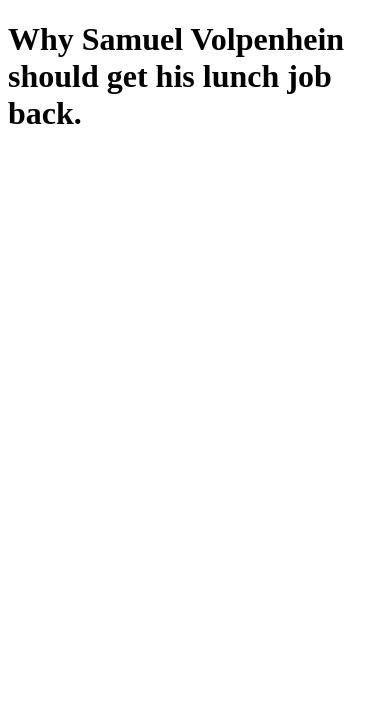
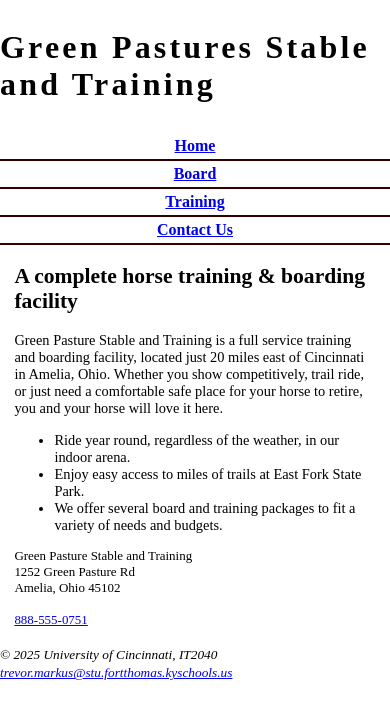
Before and after one commit to Highlands-High-School/my-website-FatalMonarch, a plain HTML site: page index.html in a window 390 px wide. Drawn offline with Linux system fonts and the light colour scheme.

Commit message:
Add files via upload

```diff
--- /dev/null
+++ b/gpst.css
@@ -0,0 +1,120 @@
+header,
+main,
+nav,
+footer,
+figure,
+figcaption,
+aside,
+section,
+article {
+  display: block;
+}
+
+#contact {
+  font-size: 90%;
+}
+
+#mobile {
+  display: none;
+}
+
+#desktop {
+  display: inline;
+}
+
+@media only screen and (max-width: 64em) {
+  body {
+    margin: 0;
+    background-color: #ffffff;
+  }
+
+  #wrapper {
+    min-width: 0;
+    width: auto;
+    box-shadow: none;
+    border: none;
+  }
+
+  header {
+    padding-top: 0.5em;
+    padding-bottom: 0.5em;
+    padding-left: 0;
+    height: auto;
+  }
+
+  h1 {
+    letter-spacing: 0.1em;
+  }
+
+  main {
+    margin-left: 0;
+  }
+
+  nav {
+    float: none;
+    width: auto;
+    text-align: center;
+    padding: 0.5em;
+  }
+
+  nav ul {
+    padding: 0;
+    margin: 0;
+  }
+
+  nav li {
+    display: inline;
+    padding: 0.25em 0.75em;
+  }
+
+  #heroHome,
+  #heroBoard,
+  #heroTraining {
+    margin-left: 0;
+    height: 200px;
+  }
+
+  footer {
+    margin-left: 0;
+  }
+}
+
+@media only screen and (max-width: 37.5em) {
+  main {
+    padding: 0.1em 1em;
+    font-size: 90%;
+  }
+
+  h1 {
+    font-size: 2em;
+  }
+
+  nav {
+    padding: 0;
+  }
+
+  nav li {
+    display: block;
+    margin: 0;
+    border-bottom: 2px solid #330000;
+  }
+
+  nav a {
+    display: block;
+  }
+
+  #heroHome,
+  #heroBoard,
+  #heroTraining {
+    background-image: none;
+    height: 0;
+  }
+
+  #mobile {
+    display: inline;
+  }
+
+  #desktop {
+    display: none;
+  }
+}
--- a/index.html
+++ b/index.html
@@ -1,6 +1,79 @@
 <!DOCTYPE html>
-  <html>
-      <head>
-        <h1>Why Samuel Volpenhein should get his lunch job back.</h1>
-      </head>
-  </html>
+<html lang="en">
+  <head>
+    <meta charset="utf-8" />
+    <meta name="viewport" content="width=device-width, initial-scale=1.0" />
+    <title>Green Pasture Stable and Training</title>
+    <link rel="stylesheet" href="gpst.css" />
+  </head>
+  <body>
+    <div id="wrapper">
+      <header>
+        <h1>Green Pastures Stable and Training</h1>
+      </header>
+
+      <nav>
+        <ul>
+          <li>
+            <a href="index.html"><b>Home</b></a>
+          </li>
+          <li>
+            <a href="board.html"><b>Board</b></a>
+          </li>
+          <li>
+            <a href="training.html"><b>Training</b></a>
+          </li>
+          <li>
+            <a href="contact.html"><b>Contact Us</b></a>
+          </li>
+        </ul>
+      </nav>
+
+      <div id="heroHome"></div>
+
+      <main>
+        <h2>A complete horse training &amp; boarding facility</h2>
+
+        <p>
+          Green Pasture Stable and Training is a full service training and
+          boarding facility, located just 20 miles east of Cincinnati in Amelia,
+          Ohio. Whether you show competitively, trail ride, or just need a
+          comfortable safe place for your horse to retire, you and your horse
+          will love it here.
+        </p>
+
+        <ul>
+          <li>
+            Ride year round, regardless of the weather, in our indoor arena.
+          </li>
+          <li>Enjoy easy access to miles of trails at East Fork State Park.</li>
+          <li>
+            We offer several board and training packages to fit a variety of
+            needs and budgets.
+          </li>
+        </ul>
+
+        <div id="contact">
+          Green Pasture Stable and Training<br />
+          1252 Green Pasture Rd<br />
+          Amelia, Ohio 45102<br /><br />
+          <a id="mobile" href="tel:888-555-0751">888-555-0751</a>
+          <span id="desktop">888-555-0751</span><br /><br />
+        </div>
+      </main>
+
+      <footer>
+        <small><i>&copy; 2025 University of Cincinnati, IT2040</i></small>
+        <div>
+          <small>
+            <i>
+              <a href="trevor.markus@stu.fortthomas.kyschools.us"
+                >trevor.markus@stu.fortthomas.kyschools.us</a
+              >
+            </i>
+          </small>
+        </div>
+      </footer>
+    </div>
+  </body>
+</html>
```
Also changed, not shown: board.html (added, +77 -0 lines), training.html (added, +69 -0 lines).
